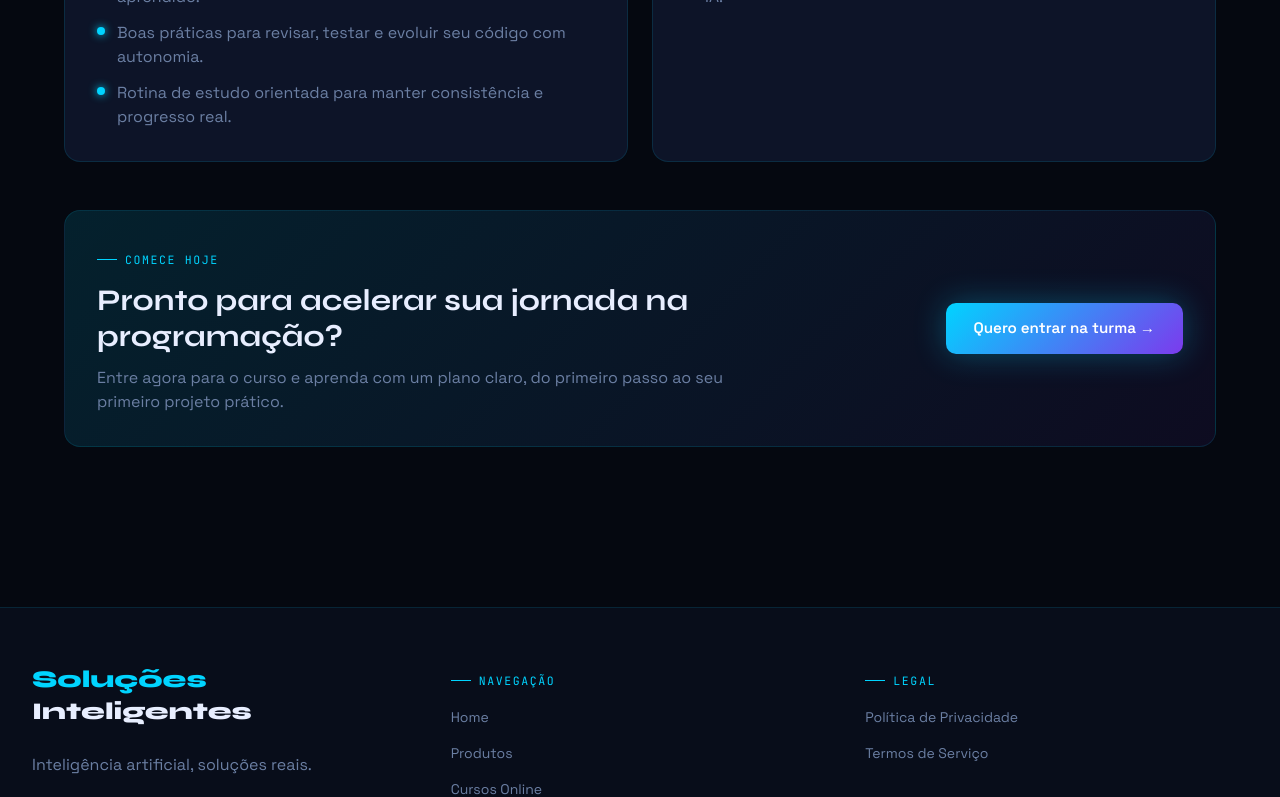
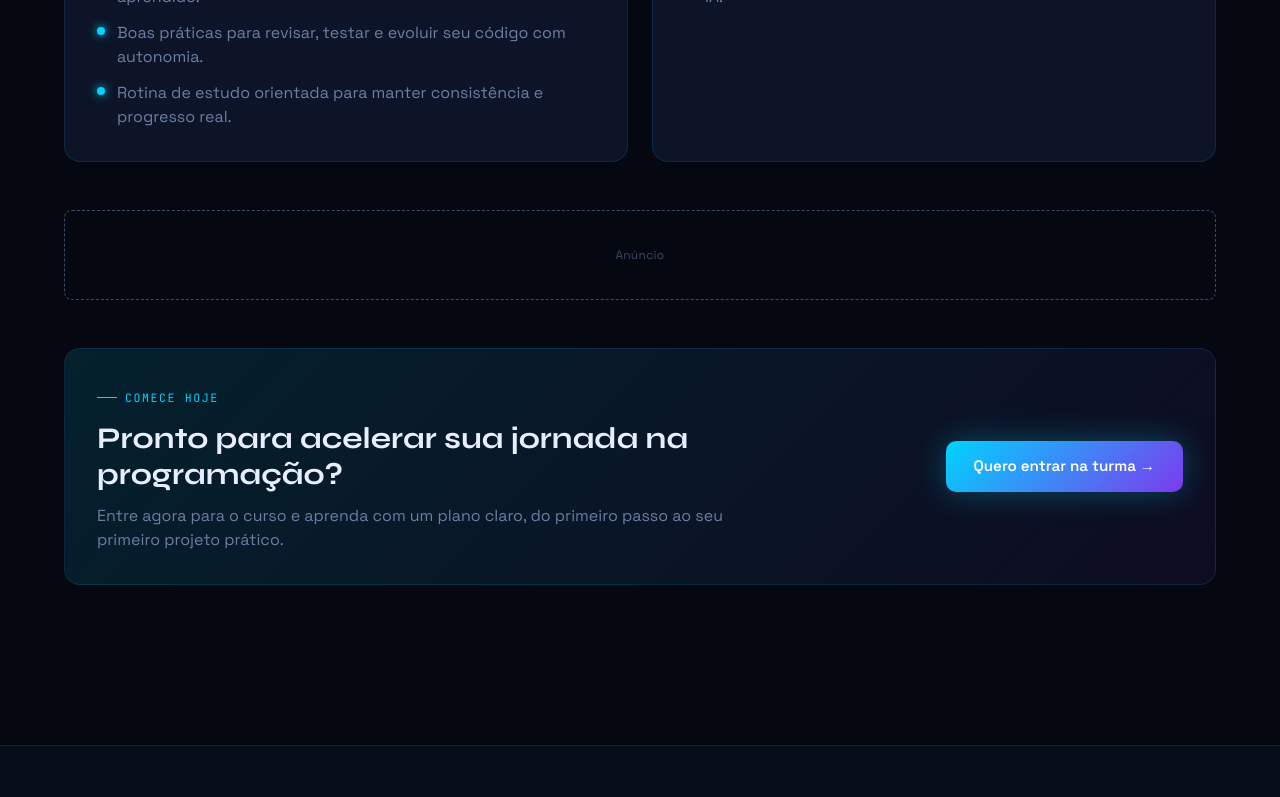
Before and after one commit to paulodev40/SolucoesInteligentes, a Next.js app: page /cursos-online in a window 1280 px wide. Shown: the part 1718-2515 px from the top of the page. Built offline with nearby package versions, Linux system fonts and the light colour scheme.

Commit message:
Adsense I

```diff
--- a/app/layout.tsx
+++ b/app/layout.tsx
@@ -65,6 +65,13 @@ export default function RootLayout({ children }: { children: React.ReactNode })
           crossOrigin="anonymous"
           referrerPolicy="no-referrer"
         />
+        {/* Google AdSense */}
+        <Script
+          async
+          src="https://pagead2.googlesyndication.com/pagead/js/adsbygoogle.js?client=ca-pub-3198120470271949"
+          crossOrigin="anonymous"
+          strategy="afterInteractive"
+        />
         {/* Google tag (gtag.js) */}
         <Script
           src="https://www.googletagmanager.com/gtag/js?id=AW-17945581089"
--- a/views/BlogPage.tsx
+++ b/views/BlogPage.tsx
@@ -3,6 +3,7 @@
 import React, { useState, useMemo } from 'react';
 import { BLOG_POSTS } from '../constants';
 import BlogPostCard from '../components/BlogPostCard';
+import AdSlot from '../components/AdSlot';
 
 const BlogPage: React.FC = () => {
   const [selectedCategory, setSelectedCategory] = useState<string>('Todos');
@@ -70,11 +71,22 @@ const BlogPage: React.FC = () => {
           </div>
         </div>
 
+        <AdSlot className="mb-10" label="Anúncio" />
+
         {filteredPosts.length > 0 ? (
           <div className="grid gap-8 md:grid-cols-2 lg:grid-cols-3 reveal">
-            {filteredPosts.map((post) => (
-              <BlogPostCard key={post.slug} post={post} />
-            ))}
+            {filteredPosts.flatMap((post, index) => {
+              const card = <BlogPostCard key={post.slug} post={post} />;
+              if ((index + 1) % 6 === 0 && index !== filteredPosts.length - 1) {
+                return [
+                  card,
+                  <div key={`ad-${index}`} className="md:col-span-2 lg:col-span-3">
+                    <AdSlot label="Anúncio" />
+                  </div>,
+                ];
+              }
+              return [card];
+            })}
           </div>
         ) : (
           <div className="surface text-center py-16">
--- a/views/BlogPostPage.tsx
+++ b/views/BlogPostPage.tsx
@@ -5,6 +5,7 @@ import { useParams } from 'next/navigation';
 import Link from 'next/link';
 import { BLOG_POSTS, PRODUCTS } from '../constants';
 import NotFoundPage from './NotFoundPage';
+import AdSlot from '../components/AdSlot';
 
 const BlogPostPage: React.FC = () => {
   const params = useParams();
@@ -50,6 +51,8 @@ const BlogPostPage: React.FC = () => {
             alt={post.title}
           />
 
+          <AdSlot className="mb-10" label="Anúncio" />
+
           <div
             className="prose prose-invert prose-lg max-w-none text-si-muted reveal"
             style={{
@@ -59,6 +62,8 @@ const BlogPostPage: React.FC = () => {
             }}
             dangerouslySetInnerHTML={{ __html: post.content }}
           />
+
+          <AdSlot className="mt-10" label="Anúncio" />
         </article>
 
         {relatedProduct && (
--- a/views/ConsultingPage.tsx
+++ b/views/ConsultingPage.tsx
@@ -1,4 +1,5 @@
 import React from 'react';
+import AdSlot from '../components/AdSlot';
 
 const ConsultingPage: React.FC = () => {
   const steps = [
@@ -81,6 +82,8 @@ const ConsultingPage: React.FC = () => {
           </div>
         </div>
 
+        <AdSlot className="mt-12" label="Anúncio" />
+
         {/* Final CTA */}
         <div className="mt-12 surface p-8 sm:p-10 text-center reveal" style={{
           background: 'linear-gradient(135deg, var(--cyan-dim), rgba(124,58,237,0.08))',
--- a/views/HomePage.tsx
+++ b/views/HomePage.tsx
@@ -8,6 +8,7 @@ import NewsCard from '../components/NewsCard';
 import BugHuntGame from '../components/games/BugHuntGame';
 import { AnimCounter, AuroraBackground } from '../components/effects';
 import { fetchAINews, type NewsArticle } from '../services/newsApi';
+import AdSlot from '../components/AdSlot';
 
 const NEWS_CACHE_KEY = 'si_home_news_v1';
 const NEWS_CACHE_TTL = 10 * 60 * 1000; // 10 min
@@ -121,6 +122,11 @@ const HomePage: React.FC = () => {
 
       <div className="section-divider" />
 
+      {/* ─────── ANÚNCIO ─────── */}
+      <div className="max-w-5xl mx-auto px-5 py-6">
+        <AdSlot label="Anúncio" />
+      </div>
+
       {/* ─────── ÚLTIMAS NOTÍCIAS ─────── */}
       <section className="relative py-20 sm:py-24 px-5">
         <div className="max-w-7xl mx-auto">
@@ -229,6 +235,11 @@ const HomePage: React.FC = () => {
 
       <div className="section-divider" />
 
+      {/* ─────── ANÚNCIO ─────── */}
+      <div className="max-w-5xl mx-auto px-5 py-6">
+        <AdSlot label="Anúncio" />
+      </div>
+
       {/* ─────── BLOG ─────── */}
       <section id="blog" className="relative py-20 sm:py-24 px-5">
         <div className="max-w-7xl mx-auto">
--- a/views/OnlineCoursesPage.tsx
+++ b/views/OnlineCoursesPage.tsx
@@ -1,6 +1,7 @@
 'use client';
 
 import React from 'react';
+import AdSlot from '../components/AdSlot';
 
 const learningPoints = [
   'Como usar IA para aprender programação mais rápido, mesmo começando do zero.',
@@ -171,6 +172,8 @@ const OnlineCoursesPage: React.FC = () => {
           </article>
         </div>
 
+        <AdSlot label="Anúncio" />
+
         {/* Final CTA */}
         <div className="surface p-7 sm:p-8 reveal" style={{
           background: 'linear-gradient(135deg, var(--cyan-dim), rgba(124,58,237,0.08))',
--- a/views/ProductsPage.tsx
+++ b/views/ProductsPage.tsx
@@ -1,6 +1,7 @@
 import React from 'react';
 import { PRODUCTS } from '../constants';
 import ProductCard from '../components/ProductCard';
+import AdSlot from '../components/AdSlot';
 
 const ProductsPage: React.FC = () => {
   const productsWithGifs = PRODUCTS
@@ -31,11 +32,15 @@ const ProductsPage: React.FC = () => {
             Ferramentas de IA projetadas para resolver problemas reais e otimizar seu fluxo de trabalho.
           </p>
         </div>
+        <AdSlot className="mb-10" label="Anúncio" />
+
         <div className="grid gap-8 md:grid-cols-2 reveal">
           {productsWithGifs.map((product) => (
             <ProductCard key={product.slug} product={product} />
           ))}
         </div>
+
+        <AdSlot className="mt-10" label="Anúncio" />
       </div>
     </section>
   );
--- a/views/ToolsPage.tsx
+++ b/views/ToolsPage.tsx
@@ -1,5 +1,6 @@
 import React from 'react';
 import Link from 'next/link';
+import AdSlot from '../components/AdSlot';
 
 const BUILT_IN_TOOLS = [
   {
@@ -115,6 +116,8 @@ const ToolsPage: React.FC = () => (
         </p>
       </div>
 
+      <AdSlot className="mt-10 mb-4" label="Anúncio" />
+
       {/* ── Ferramentas interativas ── */}
       <div className="mt-10 grid grid-cols-1 md:grid-cols-3 gap-6 reveal">
         {BUILT_IN_TOOLS.map((tool) => (
@@ -138,6 +141,8 @@ const ToolsPage: React.FC = () => (
 
       {/* ── Divisor ── */}
       <div className="section-divider my-16 reveal" />
+
+      <AdSlot className="mb-10" label="Anúncio" />
 
       {/* ── Ferramentas de IA externas ── */}
       <div className="reveal">
```
Also changed, not shown: public/app-ads.txt, 1 other file (tests, documents, lock files or other folders).
